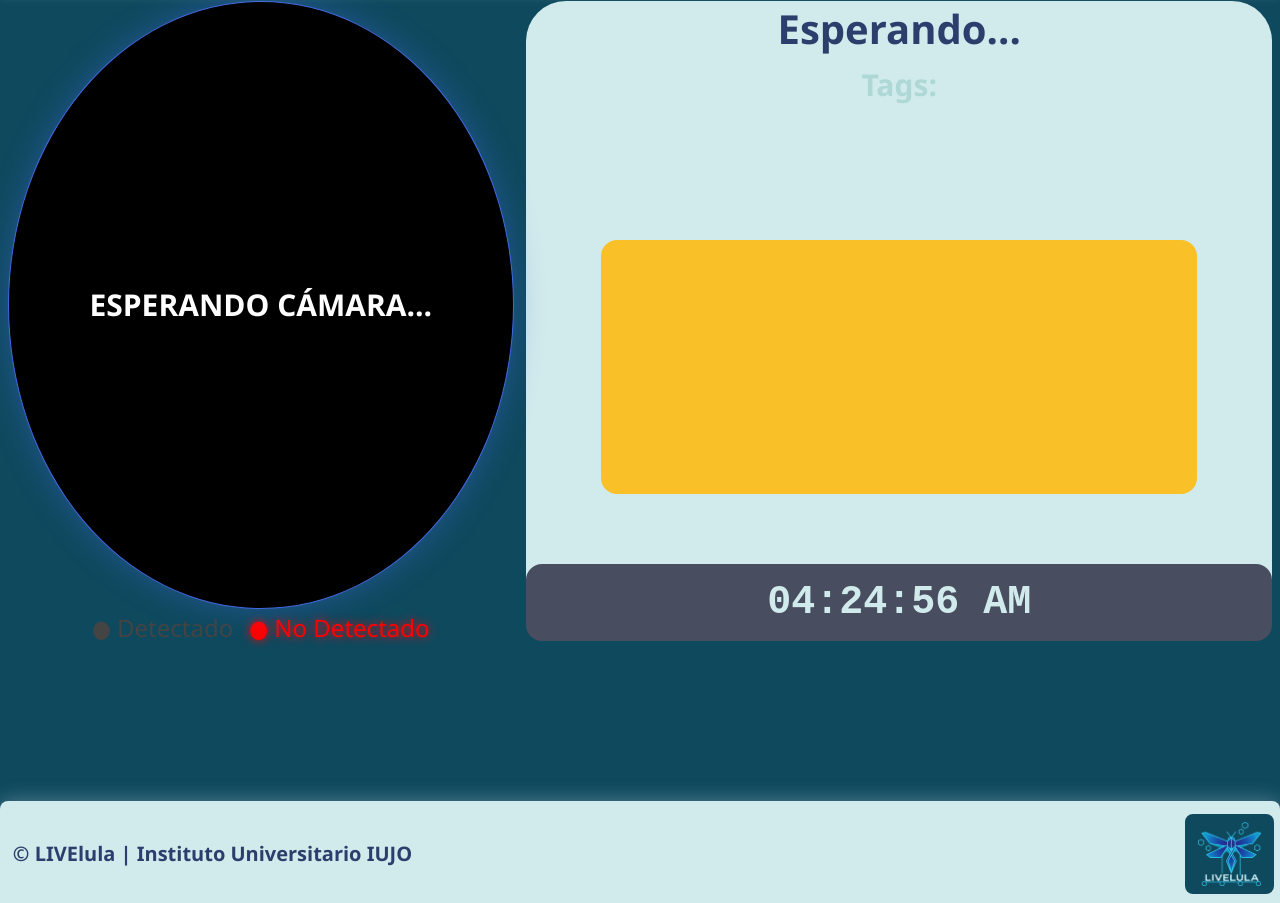
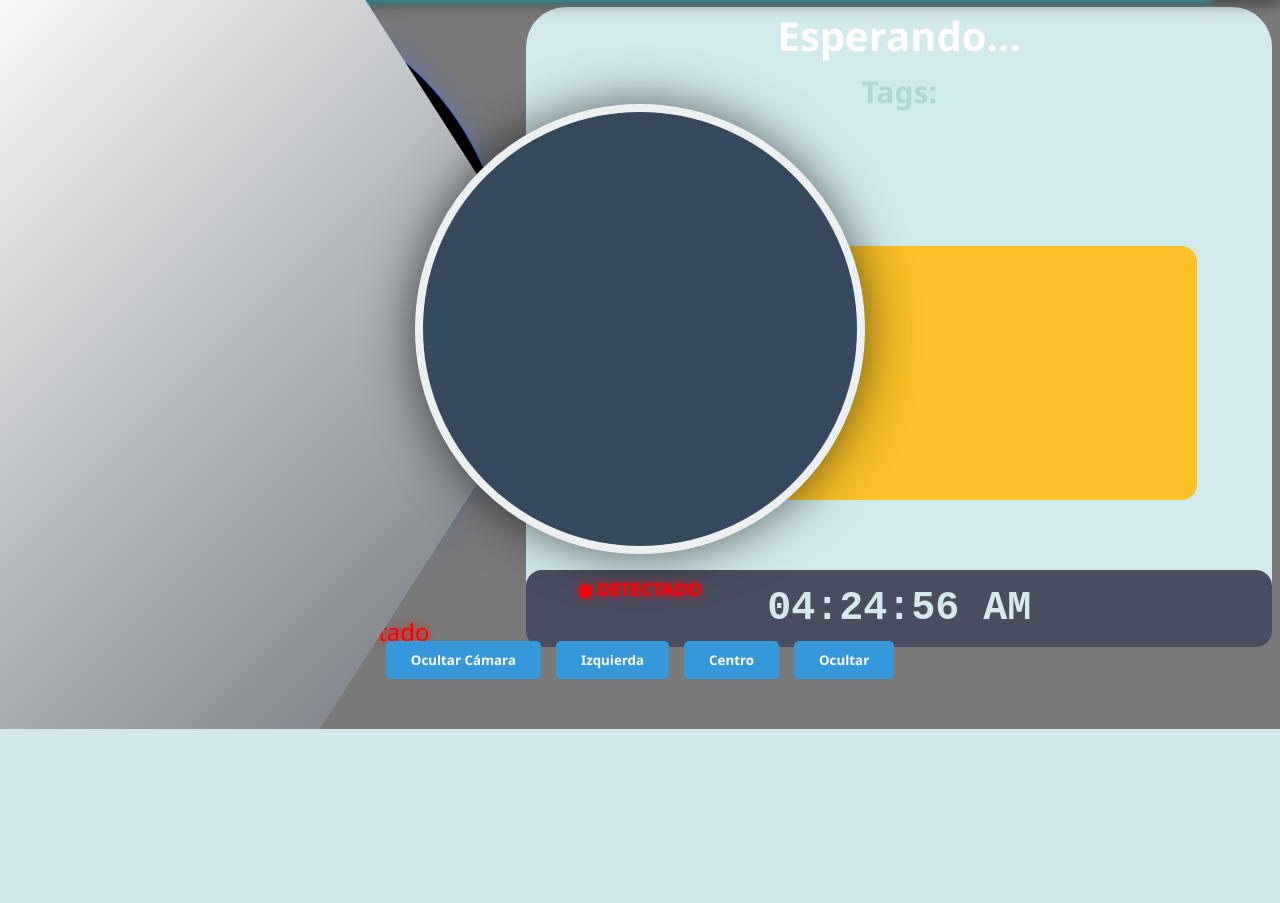
Before and after one commit to Vani-kun/reconocimiento-facial, a PHP site: page / in a window 1280 px wide. Shown: the part 71-974 px from the top of the page. After the commit the page ends 800 px from the top, so only its background shows below. Run offline with PHP 8.4, Linux system fonts and the light colour scheme.

Commit message:
Add files via upload
agrege las modificaciones principales para la optimizacion del funcionamiento

```diff
--- a/index.php
+++ b/index.php
@@ -10,6 +10,8 @@
     <link rel="stylesheet" href="css/index.css">
     <link rel="stylesheet" href="css/horarios.css">
     <link rel="stylesheet" href="sigeastyle.css">
+
+    <link rel="stylesheet" href="https://cdnjs.cloudflare.com/ajax/libs/font-awesome/6.4.0/css/all.min.css">
     <script>
         // Seguridad: Bloqueo de retroceso
         history.pushState(null, null, location.href);
@@ -18,7 +20,9 @@
 </head>
 <body>
 
-<?php include 'php/extras/navbar.php'; ?>
+<!--?php include 'php/extras/navbar.php'; ?-->
+<?php include 'newBarra.php'; ?>
+<?php include 'newCamara.php'; ?>
 <div style="min-height:100vh">
     <main class="main-container" style="display:flex">
         <div style="min-height:80vh;width:40vw">
@@ -26,8 +30,8 @@
                 <div class="anillo-escaneo"></div>
                 <div class="visor-circular">
                     <p class="status-cam" id="estatus">ESPERANDO CÁMARA...</p>
-                    <video id="video" width="600" height="600" autoplay muted></video>
-                    <canvas id="canva"></canvas>
+                    <video id="video2" width="600" height="600" autoplay muted></video>
+                    <canvas id="canva2"></canvas>
                 </div>
             </div>
 
--- /dev/null
+++ b/newBarra.php
@@ -0,0 +1,90 @@
+<style>
+        :root { --p: #00d4ff; --bg: #0a0f14; --h: 120px; --r: 160px; }
+        body { margin: 0; background:#797979;; color: #fff; font: 14px sans-serif; }
+
+            /* NAV */
+    /* NAV ACTUALIZADO: Blanco a Gris con Sombra */
+    nav {
+        height: 70px;
+        padding: 0 40px;
+        /* Degradado de blanco puro a un gris suave hacia abajo */
+        background: linear-gradient(to bottom, #ffffff 0%, #e0e0e0 100%);
+        display: flex;
+        justify-content: space-between;
+        align-items: center;
+        position: relative;
+        /* Sombra negra sólida hacia abajo */
+        box-shadow: 0 4px 15px rgba(0, 0, 0, 0.5);
+    }
+
+    .nav-contenedor {
+        position: absolute;
+        inset: 5px 20px;
+        /* Cambiamos el borde a un color oscuro sutil para que resalte sobre el blanco */
+        border: 2px solid rgba(0, 0, 0, 0.1);
+        clip-path: polygon(0 0, 98% 0, 100% 30%, 100% 100%, 2% 100%, 0 70%);
+        pointer-events: none;
+    }
+
+    /* Ajuste del botón para que resalte sobre el fondo claro */
+    .nav-btn {
+        color: #333; /* Color oscuro para contraste */
+        font-size: 1.8rem;
+        background: none;
+        border: none;
+        cursor: pointer;
+        transition: .3s;
+        filter: drop-shadow(0 2px 2px rgba(0,0,0,0.2));
+    }
+
+    .nav-btn:hover {
+        color: var(--p); /* Cambia al azul en hover */
+        transform: rotate(90deg);
+    }
+    /* MENU */
+    #hexOverlay { position: fixed; inset: 0; background:rgb(0 6 255 / 70%); backdrop-filter: blur(8px); display: none; justify-content: center; align-items: center; z-index: 2000; }
+    .menu-wrapper { position: relative; width: var(--h); height: 135px; }
+    .hexagon {
+        position: absolute; inset: 0; display: flex; flex-direction: column; justify-content: center; align-items: center;
+        background: #0a141e; clip-path: polygon(50% 0, 100% 25%, 100% 75%, 50% 100%, 0 75%, 0 25%);
+        transition: .5s cubic-bezier(.68,-.55,.26,1.55); border: 1px solid var(--p); opacity: 0; scale: 0; cursor: pointer;
+    }
+    .hexagon i { font-size: 1.8rem; color: var(--p); }
+    .core { opacity: 1; scale: 1.1; z-index: 10; background: radial-gradient(#005f73, #000); }
+
+    /* POSICIONES (Simplificadas) */
+    .expanded .hexagon { opacity: 1; scale: 1; }
+    .expanded .p1 { transform: translate(0, calc(-1 * var(--r))); }
+    .expanded .p2 { transform: translate(calc(-1 * var(--r)), 0); }
+    .expanded .p3 { transform: translate(var(--r), 0); }
+    .expanded .p4 { transform: translate(calc(var(--r) * -.7), var(--r)); }
+    .expanded .p5 { transform: translate(calc(var(--r) * .7), var(--r)); }
+    .hexagon:hover { background: var(--p); color: #000; }
+    .hexagon:hover i { color: #000; }
+</style>
+
+
+<nav>
+    <div class="nav-contenedor"></div>
+    <img src="img/IUJO.gif" height="50" style="filter:drop-shadow(0 0 5px var(--p))">
+    <button class="nav-btn" onclick="toggle(1)"><i class="fa-solid fa-atom"></i></button>
+</nav>
+
+<div id="hexOverlay" onclick="toggle(0)">
+    <div class="menu-wrapper" id="mw">
+        <div class="hexagon core"> <i class="fa-solid fa-power-off"></i> SALIR </div>
+        <div class="hexagon p1"> <i class="fa-solid fa-user-tie"></i> Prof </div>
+        <div class="hexagon p2"> <i class="fa-solid fa-address-card"></i> Reg </div>
+        <div class="hexagon p3"> <i class="fa-solid fa-calendar-day"></i> Hor </div>
+        <div class="hexagon p4"> <i class="fa-solid fa-gear"></i> Ctrl </div>
+        <div class="hexagon p5"> <i class="fa-solid fa-lock"></i> Ses </div>
+    </div>
+</div>
+
+<script>
+    const o = document.getElementById('hexOverlay'), w = document.getElementById('mw');
+    function toggle(s) {
+        if(s) { o.style.display = 'flex'; setTimeout(() => w.classList.add('expanded'), 10); }
+        else { w.classList.remove('expanded'); setTimeout(() => o.style.display = 'none', 400); }
+    }
+</script>
--- /dev/null
+++ b/newCamara.php
@@ -0,0 +1,162 @@
+
+<style>
+/* --- BASE DEL PANEL --- */
+.overlay-panel {
+    position: fixed;
+    top: 0; left: 0;
+    width: 100vw; height: 100vh;
+    background-color: rgba(0, 0, 0, 0);
+    z-index: 9999;
+    transition: transform 0.6s cubic-bezier(0.16, 1, 0.3, 1), opacity 0.5s ease;
+    display: flex;
+    align-items: center;
+    justify-content: center;
+}
+
+.overlay-panel.hidden {
+    transform: translateX(-100%);
+    opacity: 0;
+    visibility: hidden;
+}
+
+/* --- FONDO GEOMÉTRICO (3 PUNTAS: Superior, Medio, Inferior) --- */
+.geometric-background {
+    position: absolute;
+    top: 0; left: 0;
+    width: 100%; height: 100%;
+    background: linear-gradient(135deg, #ffffff 0%, #1a252f 100%);
+    /* 5 puntos definen las 3 puntas: Esquina Sup, Punta Central, Esquina Inf */
+    clip-path: polygon(0% 0%, 25% 0%, 45% 50%, 25% 100%, 0% 100%);
+    z-index: 1;
+    transition: clip-path 0.5s ease-in-out;
+}
+
+/* --- CONTENEDOR DE CÁMARA --- */
+#camera-wrapper {
+    position: absolute;
+    z-index: 5;
+    transition: all 0.6s cubic-bezier(0.68, -0.55, 0.27, 1.55);
+    display: flex;
+    justify-content: center;
+    align-items: center;
+}
+
+.camera-center { left: 50%; transform: translate(-50%, 0); }
+.camera-left   { left: 20%; transform: translate(-50%, 0); }
+.camera-left2  { left: 0%;  transform: translate(-100%, 0); }
+
+.main-circle {
+    width: 450px;
+    height: 450px;
+    border-radius: 50%;
+    background-color: #34495e;
+    border: 8px solid #ecf0f1;
+    box-shadow: 0 0 50px rgba(0,0,0,0.6);
+    display: flex;
+    align-items: center;
+    justify-content: center;
+    color: white;
+    font-size: 18px;
+    font-weight: bold;
+}
+
+.panel-controls {
+    position: absolute;
+    bottom: 50px;
+    display: flex;
+    gap: 15px;
+    z-index: 20;
+}
+
+.panel-controls button {
+    padding: 10px 25px;
+    background: #3498db;
+    border: none;
+    color: white;
+    border-radius: 5px;
+    cursor: pointer;
+    font-weight: bold;
+}
+.circle-text {
+    position: relative;
+    top: 60%;
+        color: red;
+        text-shadow: 0 0 10px red;
+}
+#video{transform: scaleX(-1);z-index: 10; }
+#video, #canvas {
+    position: absolute;
+    width: 100%;
+    height: 100%;
+    object-fit: cover;
+    top: 0;
+    left: 0;
+    border-radius: 50%;
+}
+#canvas {
+    position: absolute;
+    top: 0;
+    left: 0;
+    pointer-events: none;
+    z-index: 99;
+}
+
+
+</style>
+
+<!-- Botón para abrir el panel -->
+<!--button id="open-panel-btn" style="position:fixed; top:20px; right:20px; z-index:100; padding: 10px 20px; cursor:pointer;">Abrir Dashboard</button-->
+
+<div id="full-screen-panel" class="overlay-panel ">
+    <div class="geometric-background"></div>
+
+    <div class="panel-controls">
+        <button onclick="moveCamera('hide')">Ocultar Cámara</button>
+        <button onclick="moveCamera('left')">Izquierda</button>
+        <button onclick="moveCamera('center')">Centro</button>
+         <button onclick="moveCamera('ocultar')">Ocultar</button>
+
+    </div>
+
+    <div id="camera-wrapper" class="camera-center">
+        <div class="main-circle">
+            <video id="video" width="250" height="250" autoplay muted></video>
+            <canvas id="canvas" width="250" height="250"></canvas>
+            <span class="circle-text">● DETECTADO</span>
+        </div>
+    </div>
+</div>
+
+
+<script>
+function toggleFullScreenPanel() {
+    const panel = document.getElementById('full-screen-panel');
+    panel.classList.toggle('hidden');
+    document.body.style.overflow = panel.classList.contains('hidden') ? '' : 'hidden';
+}
+
+function moveCamera(position) {
+    const wrapper = document.getElementById('camera-wrapper');
+    const bg = document.querySelector('.geometric-background');
+
+    wrapper.className = '';
+
+    if (position === 'left') {
+        wrapper.classList.add('camera-left');
+        // 3 puntas encogidas
+        bg.style.clipPath = "polygon(0% 0%, 15% 0%, 30% 50%, 15% 100%, 0% 100%)";
+    } else if (position === 'center') {
+        wrapper.classList.add('camera-center');
+        // 3 puntas normales
+        bg.style.clipPath = "polygon(0% 0%, 25% 0%, 45% 50%, 25% 100%, 0% 100%)";
+    } else if (position === 'hide') {
+        wrapper.classList.add('camera-left2');
+        // Aplastado (todos los puntos X en 0%)
+        bg.style.clipPath = "polygon(0% 0%, 0% 0%, 0% 50%, 0% 100%, 0% 100%)";
+    }else if (position === 'ocultar') {
+        document.getElementById('full-screen-panel').classList.toggle('hidden');
+    }
+}
+
+document.getElementById('open-panel-btn').addEventListener('click', toggleFullScreenPanel);
+</script>
```
